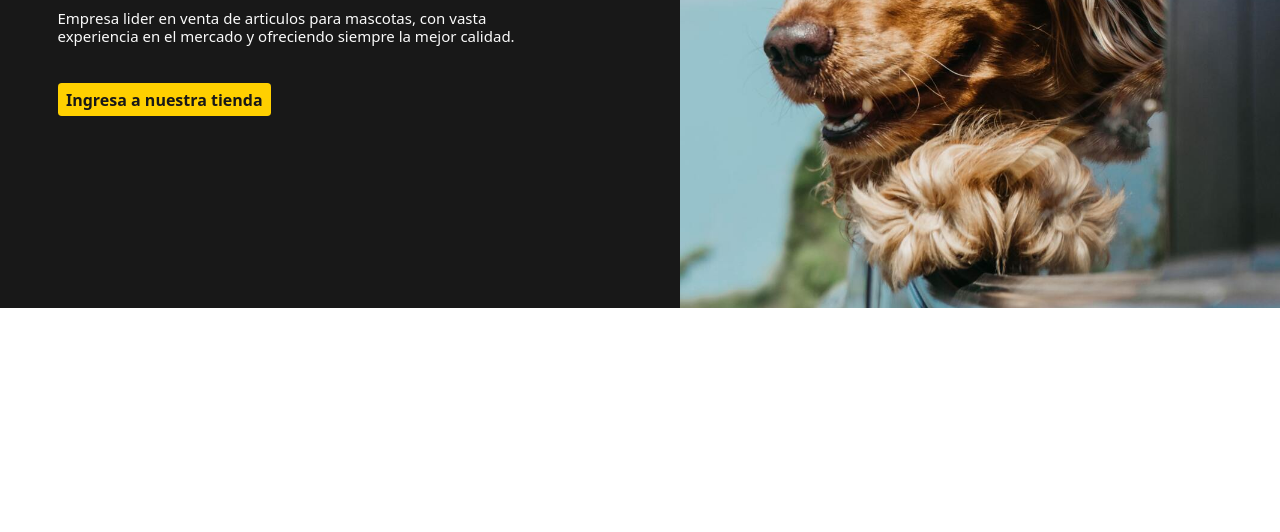
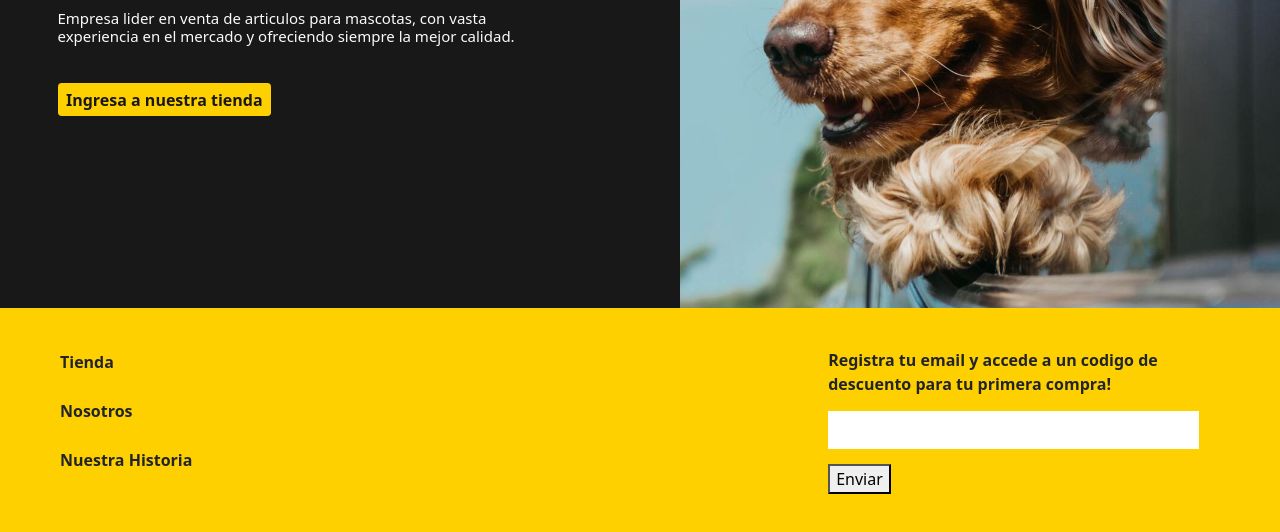
Before and after one commit to ifritzler/pawland-ecommerce, a website with bundled scripts: page index.html in a window 1280 px wide. Shown: the part 346-878 px from the top of the page. Before the commit the page ends 800 px from the top, so only its background shows below. Built offline with nearby package versions, Linux system fonts and the light colour scheme.

Commit message:
fixing some problems

```diff
--- a/index.html
+++ b/index.html
@@ -5,8 +5,12 @@
     <meta http-equiv="X-UA-Compatible" content="IE=edge" />
     <meta name="viewport" content="width=device-width, initial-scale=1.0" />
     <title>Pawland - Tu mascoteria Favorita</title>
-    <link rel="stylesheet" type="text/css" href="https://cdn.jsdelivr.net/npm/toastify-js/src/toastify.min.css">
-    <link rel="stylesheet" href="./src/styles.css">
+    <link
+      rel="stylesheet"
+      type="text/css"
+      href="https://cdn.jsdelivr.net/npm/toastify-js/src/toastify.min.css"
+    />
+    <link rel="stylesheet" href="./src/styles.css" />
   </head>
   <body>
     <nav class="navbar navbar-expand-md">
@@ -75,7 +79,42 @@
     </nav>
     <!--  MAIN CONTENT -->
     <main id="root" class=""></main>
-    <script type="text/javascript" src="https://cdn.jsdelivr.net/npm/toastify-js"></script>
+
+    <footer class="footer">
+      <nav>
+        <ul class="footer__links">
+          <li>
+            <a class="link" href="#/tienda">
+              <p>Tienda</p>
+            </a>
+          </li>
+          <li>
+            <a class="link" href="#/nosotros">
+              <p>Nosotros</p>
+            </a>
+          </li>
+          <li>
+            <a class="link" href="#/historia">
+              <p>Nuestra Historia</p>
+            </a>
+          </li>
+        </ul>
+      </nav>
+
+      <form id="formularioRegistro">
+        <label for="email">
+          Registra tu email y accede a un codigo de descuento para tu primera
+          compra!
+        </label>
+        <input type="email" name="email" id="email" />
+        <button class="btn--dark" type="submit">Enviar</button>
+      </form>
+    </footer>
+
+    <script
+      type="text/javascript"
+      src="https://cdn.jsdelivr.net/npm/toastify-js"
+    ></script>
     <script src="./src/main.js" type="module"></script>
   </body>
 </html>
--- a/package.json
+++ b/package.json
@@ -16,6 +16,7 @@
     "sass": "^1.54.3"
   },
   "dependencies": {
+    "nodemon": "^2.0.19",
     "toastify-js": "^1.12.0"
   }
 }
--- a/src/sass/_base.scss
+++ b/src/sass/_base.scss
@@ -1,7 +1,17 @@
 html {
   font-size: 62.5%;
+}
+
+body {
+  overflow-x: hidden;
 }
 
 * {
   font-size: 1.6rem;
 }
+
+li, a {
+  list-style: none;
+  text-decoration: none;
+  color: inherit;
+}
--- /dev/null
+++ b/src/sass/layout/_footer.scss
@@ -0,0 +1,54 @@
+.footer {
+  background-color: $color-primary;
+  padding: 4rem;
+  overflow-x: hidden;
+  @include flex-container($just: space-between);
+  @include media($media-medium){
+    padding: 3rem;
+    flex-direction: column;
+    align-items: flex-start;
+    gap: 4rem;
+  }
+  @include media($media-xs){
+    padding: 1.3rem;
+  }
+}
+
+.footer__links {
+  @include flex-container($dir: column, $wrap: no-wrap, $spacing: 1.5rem, $align:flex-start);
+  font-weight: 700;
+}
+
+#formularioRegistro {
+  @include flex-container($dir: column, $wrap: no-wrap, $spacing: 1.5rem, $align:flex-start);
+  & label {
+    font-weight: 700;
+    min-width: 24ch;
+    max-width: 45ch;
+  }
+
+  & input {
+    width: 90%;
+    padding: .7rem 1.2rem;
+    font-size: 1.6rem;
+    border: none;
+    color: rgba(24, 24, 24, .9);
+    &:focus{
+      outline: 1px solid rgba(24, 24, 24, .7);
+    }
+  }
+
+  @include media($media-medium){
+    & label {
+      font-size: 1.5rem;
+    }
+    & input {
+      font-size: 1.2rem;
+    }
+  }
+  @include media($media-xs){
+    & label {
+      font-size: 1.3rem;
+    }
+  }
+}
--- a/src/sass/main.scss
+++ b/src/sass/main.scss
@@ -55,3 +55,4 @@
 // @import 'utils/utils';
 @import 'components/main';
 @import './layout/hero';
+@import 'layout/footer';
```
Also changed, not shown: src/styles.css, 7 other files.
